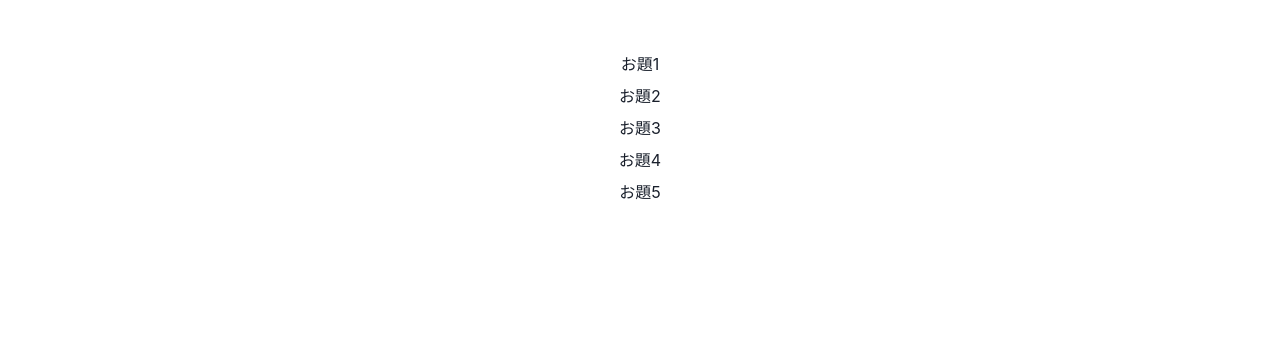
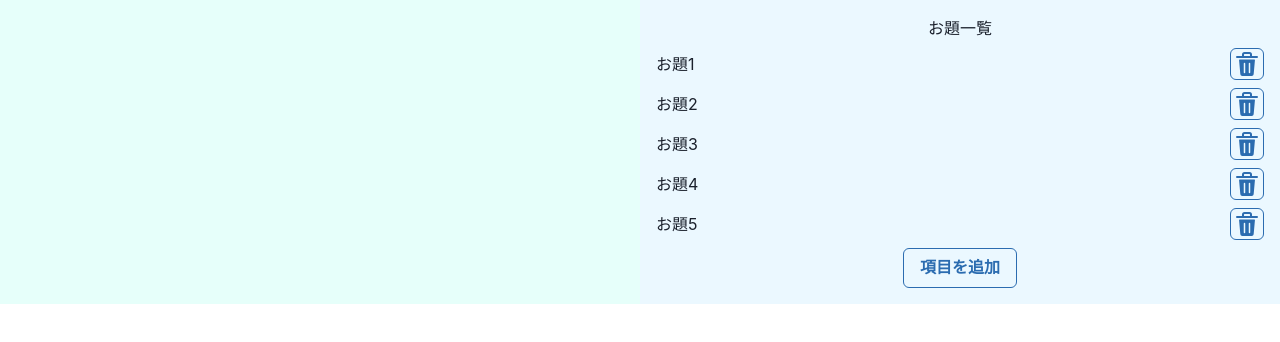
Before and after one commit to uyuuuuu/Hackathon0728-front, a React (Vite) app: page /Roulette in a window 1280 px wide. Shown: the top 342 px of the page. Built offline with nearby package versions, Linux system fonts and the light colour scheme.

Commit message:
input field
入力欄の横幅、削除ボタンの位置など

```diff
--- a/package.json
+++ b/package.json
@@ -10,6 +10,7 @@
     "preview": "vite preview"
   },
   "dependencies": {
+    "@chakra-ui/icons": "^2.1.1",
     "@chakra-ui/react": "^2.8.2",
     "@emotion/react": "^11.13.0",
     "@emotion/styled": "^11.13.0",
--- a/src/Roulette.tsx
+++ b/src/Roulette.tsx
@@ -1,38 +1,78 @@
+import { DeleteIcon } from '@chakra-ui/icons';
 import {
     Box,
+    Button,
     Editable,
     EditableInput,
-    EditablePreview
-} from '@chakra-ui/react'
-import './App.css'
+    EditablePreview,
+    Flex,
+    VStack
+} from '@chakra-ui/react';
+import { useState } from 'react';
 
 function Roulette() {
-    //const [items, setItems] = useState<string[]>(['項目1', '項目2', '項目3', '項目4']);
+    const [items, setItems] = useState<string[]>(['お題1', 'お題2', 'お題3', 'お題4', 'お題5']);
+    // 項目を追加ボタン -> お題◯っていうEditableが追加
+    function onClick() {
+        const newItemNumber = items.length + 1;
+        setItems([...items, `お題${newItemNumber}`]);
+        console.log(`新しい項目 "お題${newItemNumber}" が追加されました。`);
+    }
+    // 削除ボタン -> 項目を削除
+    function onDelete(index: number) {
+        const newItems = items.filter((_, i) => i !== index);
+        setItems(newItems);
+        console.log(`index${index}のお題が削除されました。`);
+    }
+    // 項目のテキストが変更されたら -> コンソール出力(仮)
+    function onChange(index: number, newValue: string) {
+        const newItems = [...items];
+        newItems[index] = newValue;
+        setItems(newItems);
+        console.log(`value changed to "${newValue}".`);
+    }
     return (
-        <>
-            <Box bg='Teal 50' w='100%' p={4}>
-                <Editable defaultValue='お題1'>
-                    <EditablePreview />
-                    <EditableInput />
-                </Editable>
-                <Editable defaultValue='お題2'>
-                    <EditablePreview />
-                    <EditableInput />
-                </Editable>
-                <Editable defaultValue='お題3'>
-                    <EditablePreview />
-                    <EditableInput />
-                </Editable>
-                <Editable defaultValue='お題4'>
-                    <EditablePreview />
-                    <EditableInput />
-                </Editable>
-                <Editable defaultValue='お題5'>
-                    <EditablePreview />
-                    <EditableInput />
-                </Editable>
-            </Box>
-        </>
+        <Box width="1280px" height="800px">
+            <Flex>
+                <VStack background={'teal.50'} w='50%' p={4}>
+                    ルーレットゾーン
+                </VStack>
+
+                <VStack background={'blue.50'} w='50%' p={4}>
+                    <div>お題一覧</div>
+                    {items.map((item, index) => (
+                        <Flex key={index} width="100%" alignItems="center">
+                            <Editable
+                                defaultValue={item}
+                                onChange={(newValue) => onChange(index, newValue)}
+                                // maxW="80%"
+                                flex="1"
+                            >
+                                <EditablePreview
+                                    width="100%"
+
+                                />
+                                <EditableInput
+                                    maxLength={30}
+                                    width={`${57}ch`}
+                                />
+                            </Editable>
+                            <Box textAlign="right">
+                                <Button
+                                    onClick={() => onDelete(index)}
+                                    colorScheme='blue' variant='outline' size='sm' ml={4} p={1}>
+                                    <DeleteIcon boxSize={6} />
+                                </Button>
+                            </Box>
+                        </Flex>
+                    ))}
+                    {/* 追加ボタン */}
+                    <Button onClick={onClick} colorScheme='blue' variant='outline'>
+                        項目を追加
+                    </Button>
+                </VStack>
+            </Flex>
+        </Box>
     )
 }
 
```
Also changed, not shown: src/Roulette2.tsx (added, +23 -0 lines), src/RouletteEditor.tsx (added, +44 -0 lines), src/ryesy.tsx (added), 1 other file (tests, documents, lock files or other folders).
